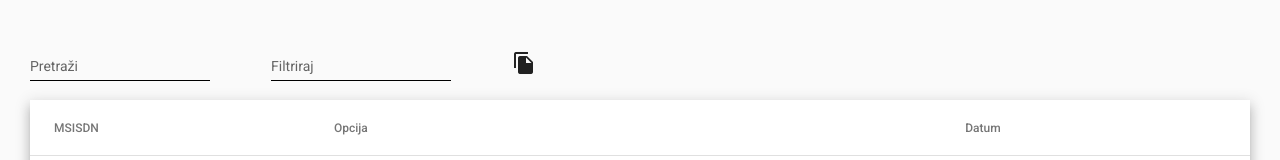
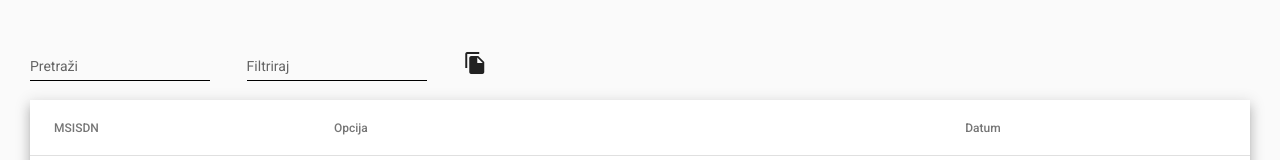
Before and after one commit to lukalik1234/angular-oausfg-1e2qqp, an Angular app: page / in a window 1280 px wide. Shown: the top 160 px of the page. Built offline with nearby package versions, Linux system fonts and the light colour scheme.

Commit message:
1 file modified

```diff
--- a/src/app/table-expandable-rows-example.css
+++ b/src/app/table-expandable-rows-example.css
@@ -104,7 +104,7 @@ tr.example-element-row:not(.example-expanded-row):active {
 
 .filter {
   width: fit-content;
-  margin-left: 5%;
+  margin-left: 3%;
 }
 
 .search {
@@ -116,7 +116,7 @@ tr.example-element-row:not(.example-expanded-row):active {
 }
 
 .excel {
-  margin-left: 5%;
+  margin-left: 3%;
   align-self: center;
   cursor: pointer;
 }
```
